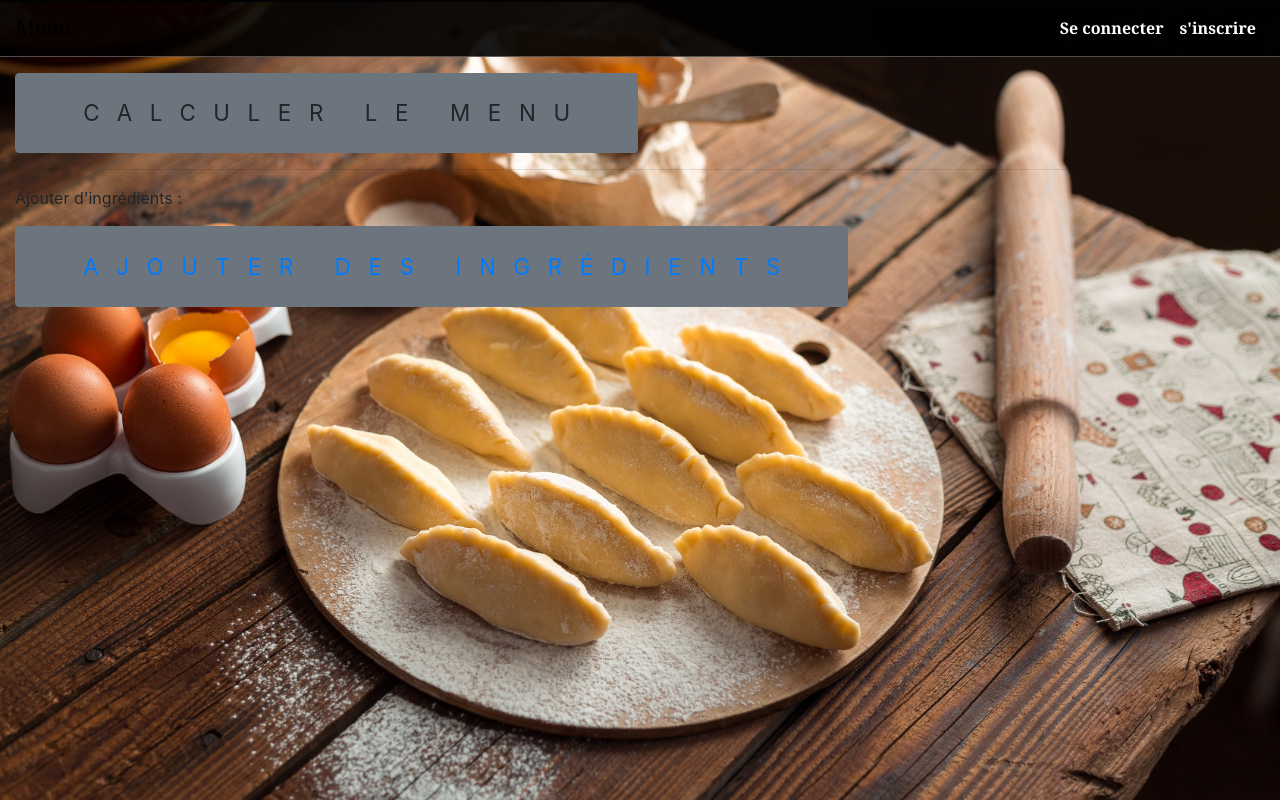
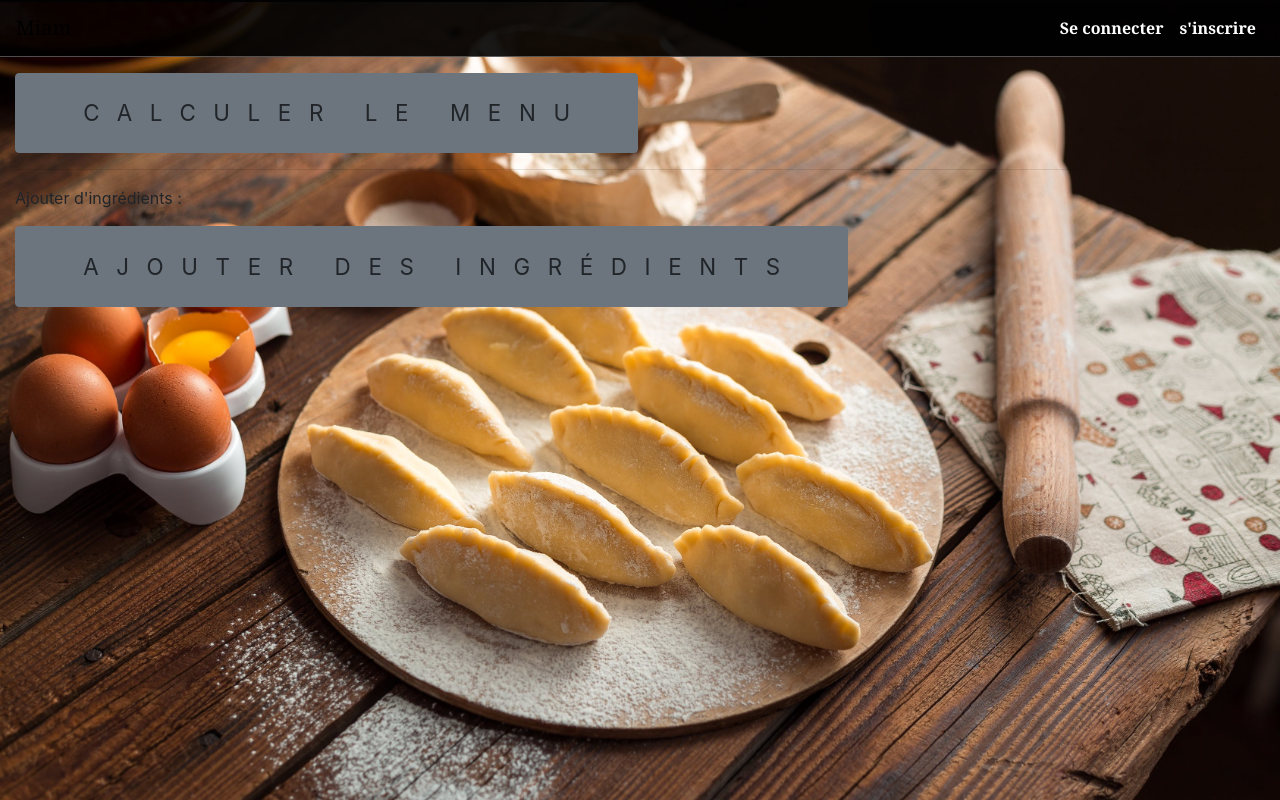
Before and after one commit to DDA209/miam_front, a React (Create React App) app: page /utilisateur in a window 1280 px wide. Built offline with nearby package versions, Linux system fonts and the light colour scheme.

Commit message:
midday  10/10/2020 Didier

```diff
--- a/src/components/core/Menu.js
+++ b/src/components/core/Menu.js
@@ -45,6 +45,7 @@ class Utilisateur extends Component {
                 </Col>
                 <Col>
 
+
                     <Card>Menus....</Card>
 
                     <p>Page principale</p>
--- a/src/components/core/Utilisateur.js
+++ b/src/components/core/Utilisateur.js
@@ -62,7 +62,7 @@ class Utilisateur extends Component {
                     <hr />
 
                     <p>Ajouter d'ingrédients :</p>
-                    <Button variant="secondary"><a href="/add">Ajouter des ingrédients</a></Button>
+                    <Button variant="secondary" href="/add">Ajouter des ingrédients</Button>
 
                 </Col>
             </Row>
```
